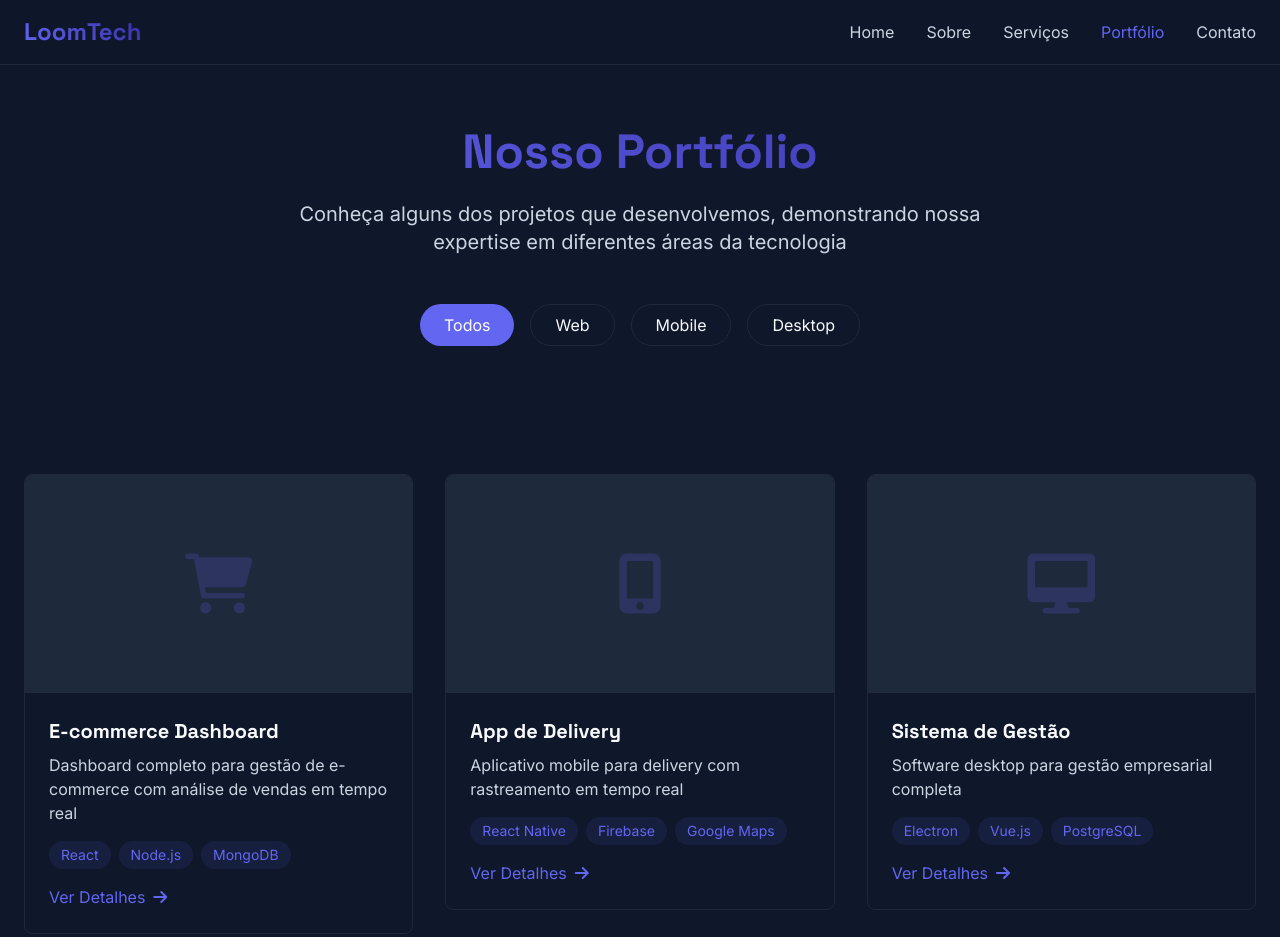
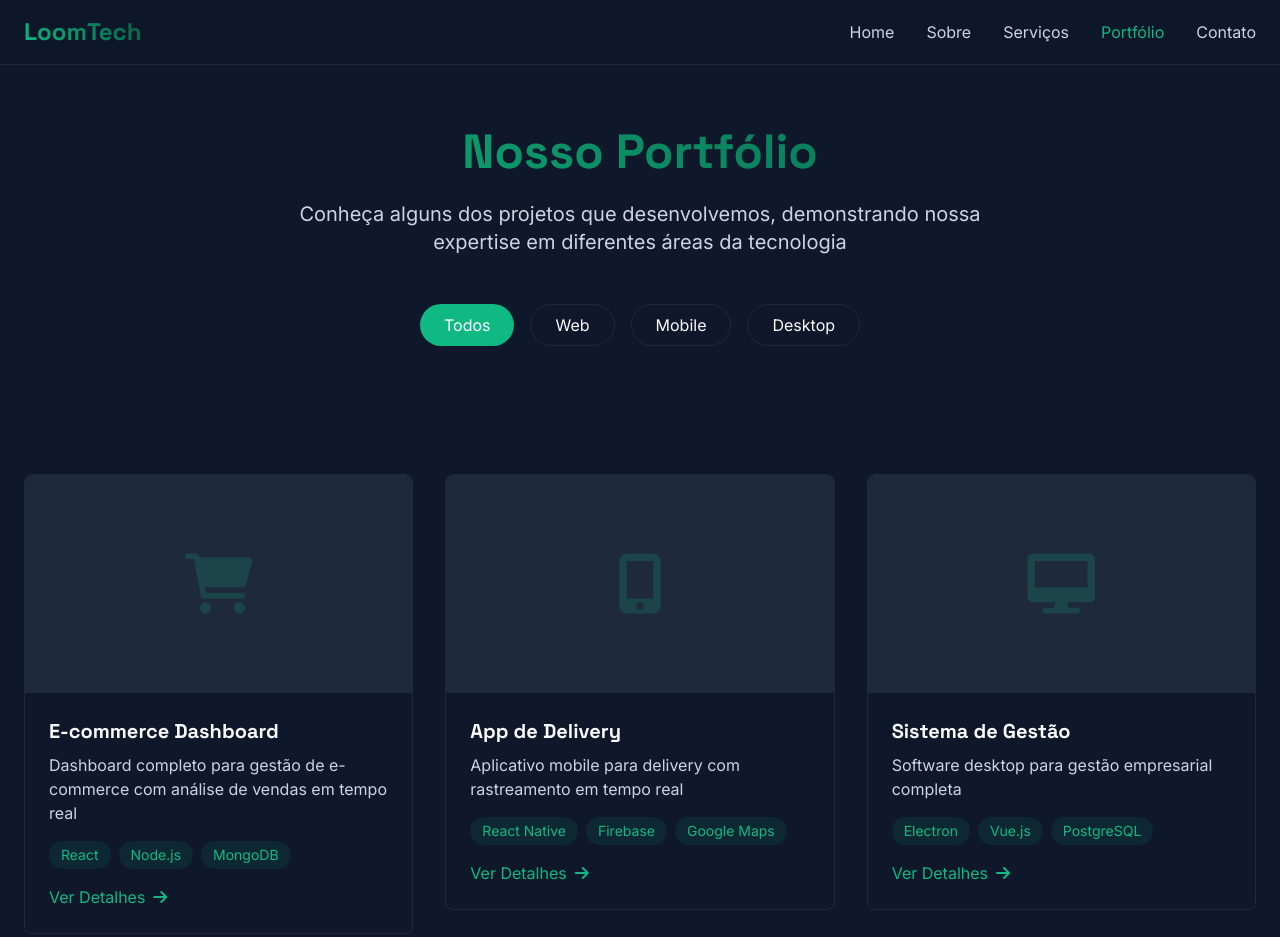
Before and after one commit to KaikGilberto/blackboxai-1741268934422, a plain HTML site: page loomtech-portfolio/portfolio.html in a window 1280 px wide. Shown: the top 937 px of the page. Drawn offline with nearby package versions, Linux system fonts and the light colour scheme.

Commit message:
Add loomtech-portfolio/portfolio.html 1741269584148

```diff
--- a/loomtech-portfolio/portfolio.html
+++ b/loomtech-portfolio/portfolio.html
@@ -25,8 +25,8 @@
                         'inter': ['Inter', 'sans-serif'],
                     },
                     colors: {
-                        'primary': '#6366f1',
-                        'secondary': '#3730a3',
+                        'primary': '#10b981',
+                        'secondary': '#065f46',
                         'dark': '#0f172a',
                     }
                 }
@@ -39,7 +39,7 @@
             font-family: 'Inter', sans-serif;
         }
         .gradient-text {
-            background: linear-gradient(45deg, #6366f1, #3730a3);
+            background: linear-gradient(45deg, #10b981, #065f46);
             -webkit-background-clip: text;
             -webkit-text-fill-color: transparent;
         }
```
